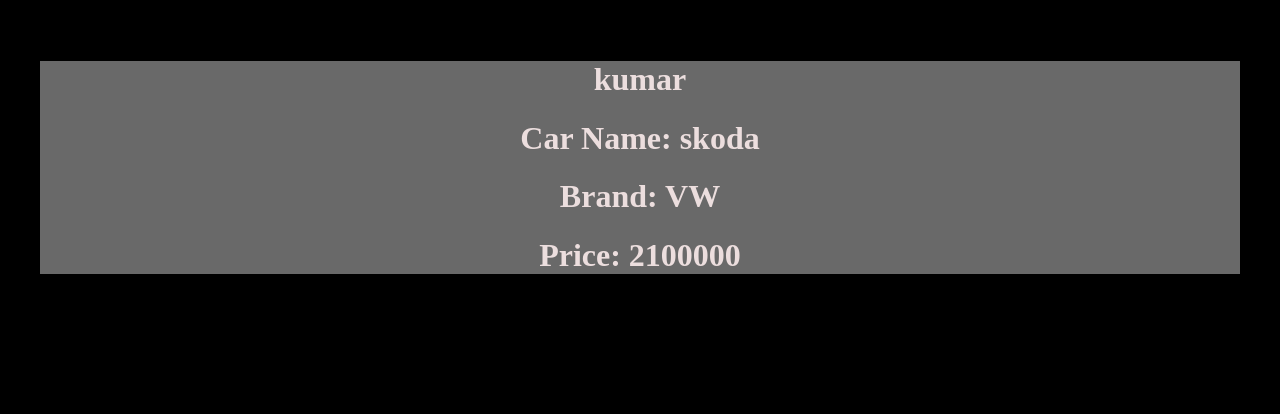
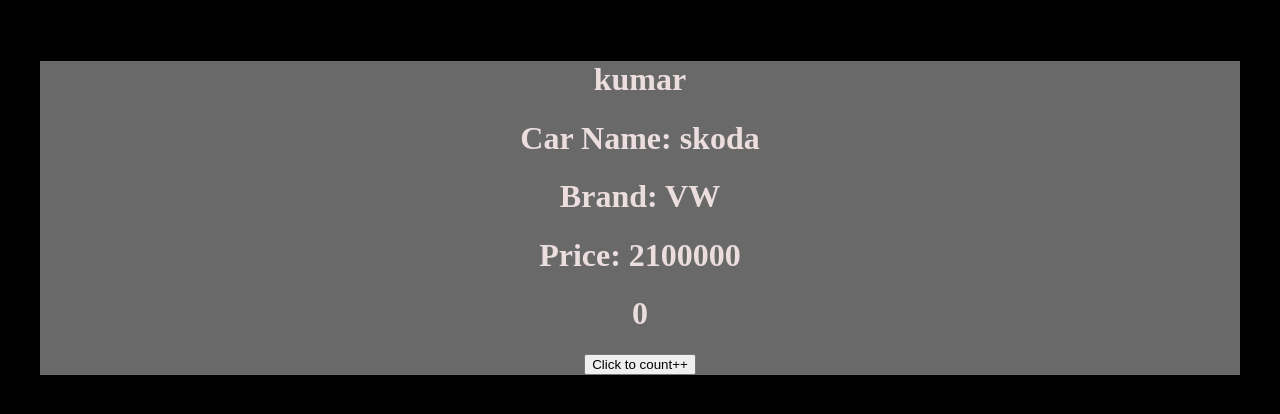
Before and after one commit to Vkumarlap/ReactTutorial, a React (Vite) app: page / in a window 1280 px wide. Shown: the top 414 px of the page. Built offline with nearby package versions, Linux system fonts and the light colour scheme.

Commit message:
Implemented useState and useEffect in StateMng component

```diff
--- a/src/App.jsx
+++ b/src/App.jsx
@@ -1,6 +1,7 @@
 import './App.css'
 import FirstComp from './PropsContainer/FirstComp';
 import SecondComp from './PropsContainer/SecondComp';
+import StateMng from './StateMng'
 function App(){
 
   const mycar={
@@ -12,7 +13,7 @@
   return (<div className="container">
        <FirstComp name="kumar" />
        <SecondComp mycar= {mycar} />  {/*passing object using props */}
-
+       <StateMng />
   </div>)
 }
 
--- /dev/null
+++ b/src/StateMng.jsx
@@ -0,0 +1,21 @@
+import { useState,useEffect } from "react";
+
+const StateMng=()=>{
+
+    const [count,setcount]=useState(0);
+     const [msg,setmsg]=useState("");
+
+useEffect(()=>{
+    setmsg("count changed");
+},[count]);
+
+
+
+return (<div>
+<h1>{count}</h1>
+<button type='button' onClick={()=>setcount(count+1)} >Click to count++</button>
+
+</div>);
+}
+
+export default StateMng;
```
